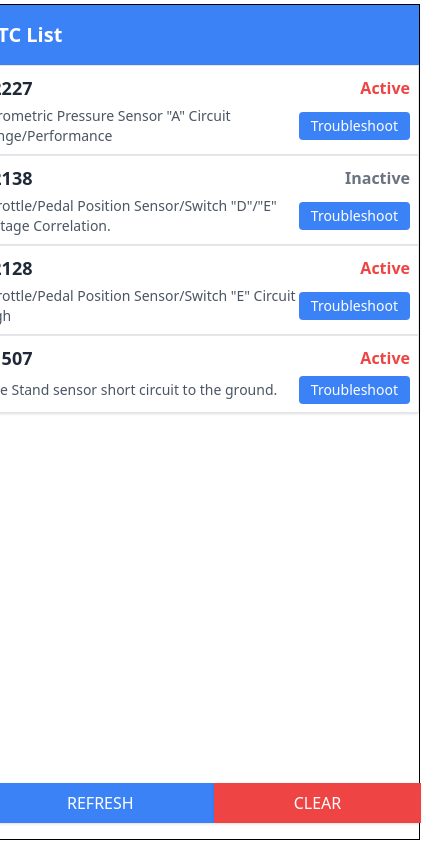
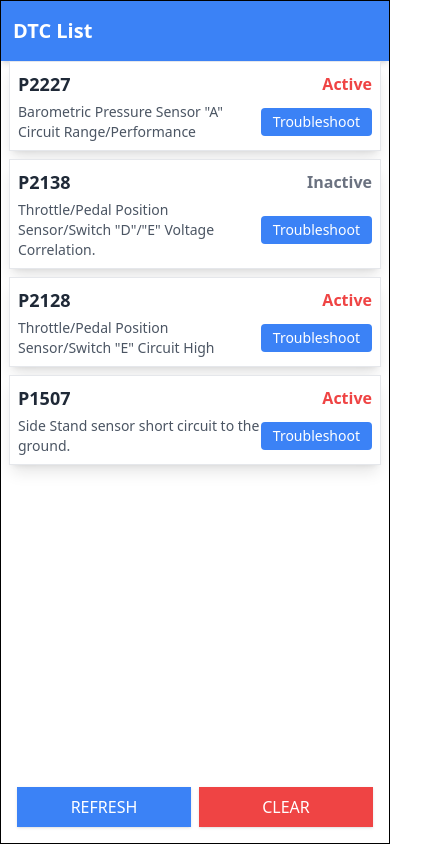
Before and after one commit to EligereAI/dnf, a React (Create React App) app: page / in a window 390 px wide. Shown: the whole page, 436 px wide, since content can reach past the window. Built offline with nearby package versions, Linux system fonts and the light colour scheme.

Commit message:
responsive design

```diff
--- a/src/App.js
+++ b/src/App.js
@@ -1,55 +1,54 @@
-import React ,{ useState, useEffect }from 'react';
-import { Route, Routes } from 'react-router-dom';
-import DtcList from './components/DtcList';
-import PWADialog from "../src/components/PWADialog";
-
-
-
-
-
+import React, { useState, useEffect } from "react";
+import { Route, Routes } from "react-router-dom";
+import DtcList from "./components/DtcList";
+import Troubleshoot from "./components/Troubleshoot";
+import PWADialog from "./components/PWADialog";
 
 const App = () => {
-  const [isPWAInstallable, setIsPWAInstallable] = useState(false)
+  const [isPWAInstallable, setIsPWAInstallable] = useState(false);
   const [deferredPrompt, setDeferredPrompt] = useState(null);
-const [isOpen, setIsOpen] = useState(false)
-const isPublicRoute = false;
+  const [isOpen, setIsOpen] = useState(false);
+
   useEffect(() => {
     const handleBeforeInstallPrompt = (event) => {
-    event.preventDefault()
-    setIsPWAInstallable(true)
-    setTimeout(() => setIsOpen(true), 2000)
-    setDeferredPrompt(event)
-  }
+      event.preventDefault();
+      setIsPWAInstallable(true);
+      setTimeout(() => setIsOpen(true), 2000);
+      setDeferredPrompt(event);
+    };
 
-  window.addEventListener('beforeinstallprompt', handleBeforeInstallPrompt)
+    window.addEventListener("beforeinstallprompt", handleBeforeInstallPrompt);
 
     return () => {
-    window.removeEventListener('beforeinstallprompt', handleBeforeInstallPrompt)
-  }
-}, [])
+      window.removeEventListener(
+        "beforeinstallprompt",
+        handleBeforeInstallPrompt
+      );
+    };
+  }, []);
+
   const handleAddToHomeScreen = async () => {
     if (deferredPrompt) {
-    deferredPrompt.prompt()
-    const { outcome } = await deferredPrompt.userChoice
-    setIsPWAInstallable(false)
-    setDeferredPrompt(null)
-    setIsOpen(false)
+      deferredPrompt.prompt();
+      const { outcome } = await deferredPrompt.userChoice;
+      setIsPWAInstallable(false);
+      setDeferredPrompt(null);
+      setIsOpen(false);
     }
-}
+  };
 
   return (
     <>
-     {isPWAInstallable &&   (
-        <PWADialog isOpen={isOpen} setIsOpen={setIsOpen} onInstall={handleAddToHomeScreen} />
+      {isPWAInstallable && (
+        <PWADialog
+          isOpen={isOpen}
+          setIsOpen={setIsOpen}
+          onInstall={handleAddToHomeScreen}
+        />
       )}
-
       <Routes>
         <Route path="/" element={<DtcList />} />
-      <Route
-
-        path="/troubleshoot/:id"
-        element={<div className="text-center mt-10">Troubleshoot Page</div>}
-      />
+        <Route path="/troubleshoot/:id" element={<Troubleshoot />} />
       </Routes>
     </>
   );
--- a/src/components/DtcList.jsx
+++ b/src/components/DtcList.jsx
@@ -1,6 +1,6 @@
 import React from "react";
 
-const dtcList = [
+const initialDtcList = [
   {
     id: "P2227",
     description: 'Barometric Pressure Sensor "A" Circuit Range/Performance',
@@ -9,7 +9,8 @@ const dtcList = [
   },
   {
     id: "P2138",
-    description: 'Throttle/Pedal Position Sensor/Switch "D"/"E" Voltage Correlation.',
+    description:
+      'Throttle/Pedal Position Sensor/Switch "D"/"E" Voltage Correlation.',
     status: "Inactive",
     troubleshootUrl: "https://pwadev.elisa.live/dtc/p2138",
   },
@@ -33,38 +34,37 @@ const DtcList = () => {
   };
 
   return (
-   <div className="h-screen flex justify-center items-center">
-     <div className="bg-grey-100 flex flex-col items-center px-4 h-[99vh]">
-
-<div className="border border-[#000000] h-full flex-grow flex flex-col items-center">
-
-      <div className="flex-grow w-full max-w-md ">
-
+    <div className="h-screen flex justify-center items-center ">
+      <div className="bg-grey-100 flex flex-col items-center   h-[100vh] w-full">
+        <div className="border border-[#000000] h-full flex-grow flex flex-col items-center w-full ">
+          <div className="flex-grow w-full">
             <div className="bg-blue-500 text-white w-full py-4 px-3 text-left text-xl font-bold shadow-md">
               DTC List
             </div>
-        {dtcList.map((item, index) => (
+            {initialDtcList.map((item, index) => (
               <div
                 key={index}
-            className="bg-white shadow -lg p-2  border relative"
+                className="bg-white shadow-lg p-2 border relative mb-2 mx-2"
               >
-
                 <div className="flex items-center justify-between mb-1">
                   <span className="text-lg font-semibold text-gray-800">
                     {item.id}
                   </span>
                   <span
                     className={`${
-                  item.status === "Active" ? "text-red-500" : "text-gray-500"
+                      item.status === "Active"
+                        ? "text-red-500"
+                        : "text-gray-500"
                     } font-bold`}
                   >
                     {item.status}
                   </span>
                 </div>
 
-
                 <div className="flex items-center justify-between">
-              <span className="text-sm text-gray-600">{item.description}</span>
+                  <span className="text-sm text-gray-600">
+                    {item.description}
+                  </span>
                   <button
                     onClick={() => handleTroubleshoot(item.troubleshootUrl)}
                     className="bg-blue-500 text-white text-sm font-medium py-1 px-3 rounded hover:bg-blue-600"
@@ -76,12 +76,11 @@ const DtcList = () => {
             ))}
           </div>
 
-
-      <div className="w-full max-w-md flex justify-between mt-4 mb-4 px-4">
-        <button className="bg-blue-500 text-white py-2 px-20  shadow hover:bg-blue-600">
+          <div className="w-full flex justify-between mt-4 mb-4 px-4 gap-2">
+            <button className="bg-blue-500 text-white py-2 px-4 sm:px-20 shadow hover:bg-blue-600 flex-1">
               REFRESH
             </button>
-        <button className="bg-red-500 text-white py-2 px-20  shadow hover:bg-red-600">
+            <button className="bg-red-500 text-white py-2 px-4 sm:px-20 shadow hover:bg-red-600 flex-1">
               CLEAR
             </button>
           </div>
```
Lines whose indentation alone changed are shown as unchanged.
